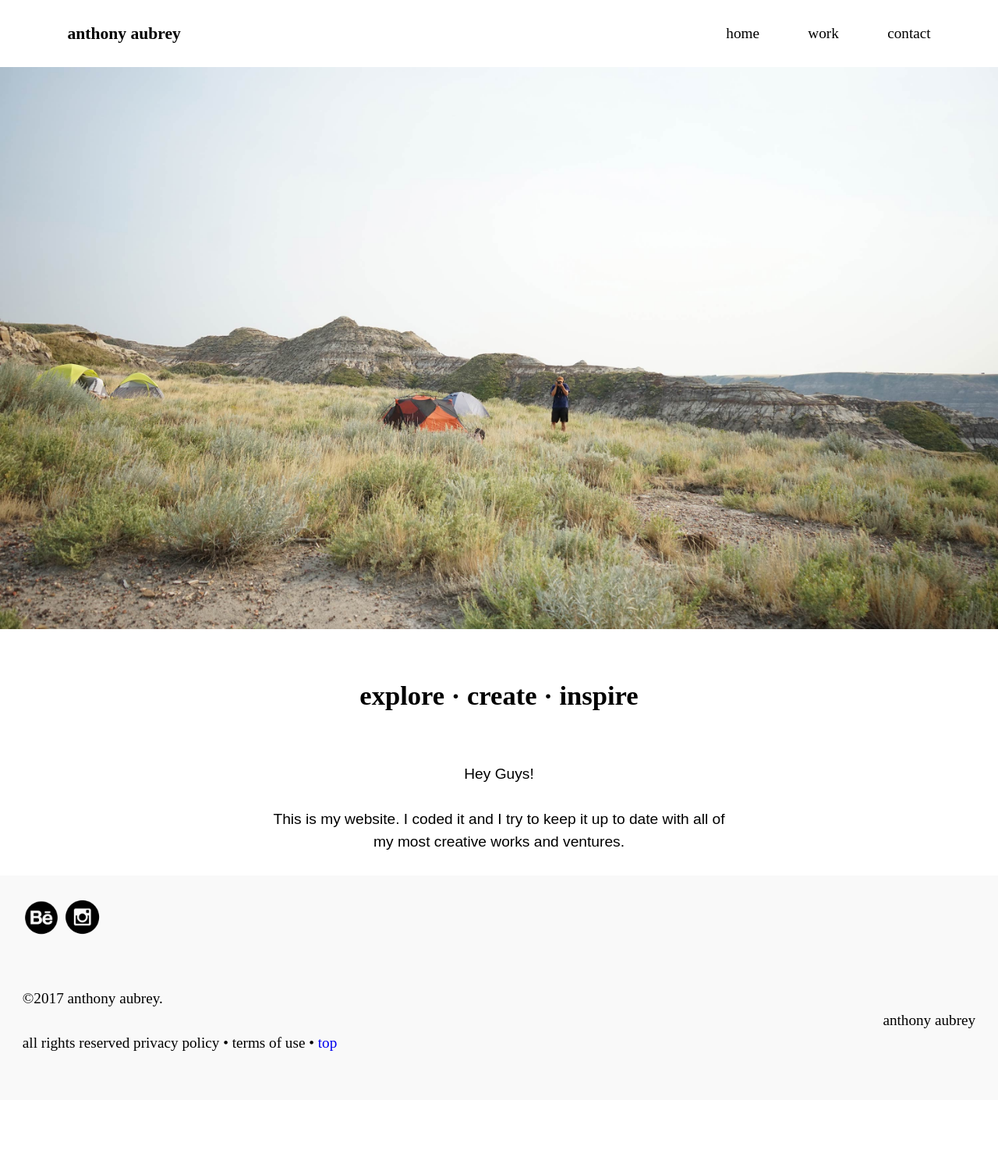
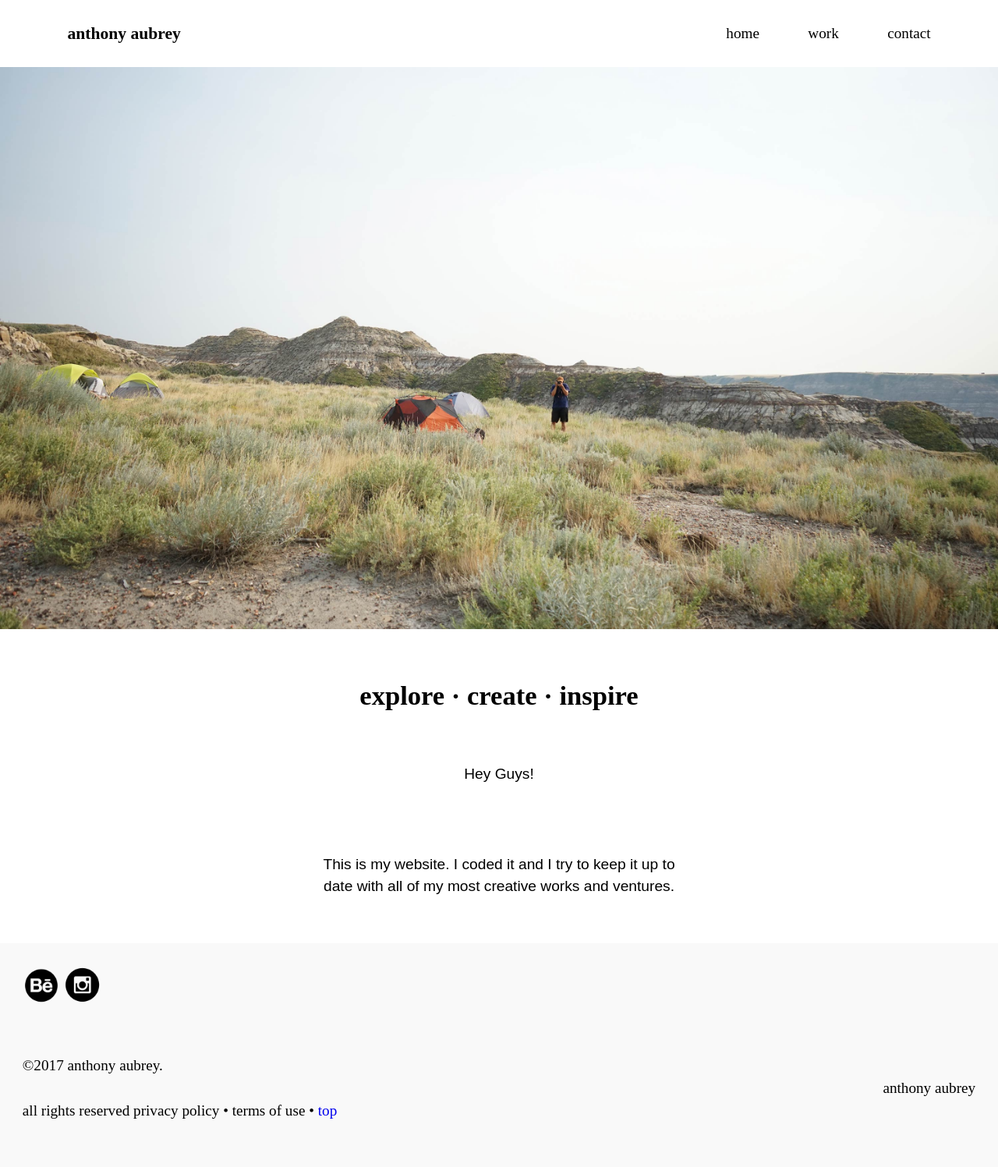
Before and after one commit to anthonyaubrey/portfolio, a Jekyll site: the page built from index.html, in a window 1280 px wide. Shown: the whole page at 78% size. Built offline with Jekyll 4.4.1, drawn with Linux system fonts in a browser that asks for light colours; before the commit the page ends 1411 px from its top, so only the background shows below that.

Commit message:
Added container to text

```diff
--- a/index.html
+++ b/index.html
@@ -7,6 +7,6 @@ layout: default
     <img class="img-flex"src="{{site.baseurl}}/img/bobexplore.jpg">
     <h1 class="island-2 wrapper">explore · create · inspire</h1>
     <p class="open-sans text-center">Hey Guys!</p>
-    <p class="wrapper open-sans text-center pad-b">  This is my website. I coded it and I try to keep it up to date with all of my most creative works and ventures.</p>
+    <p class="wrapper open-sans text-center pad-b island-2">  This is my website. I coded it and I try to keep it up to date with all of my most creative works and ventures.</p>
   </div>
 </main>
```
